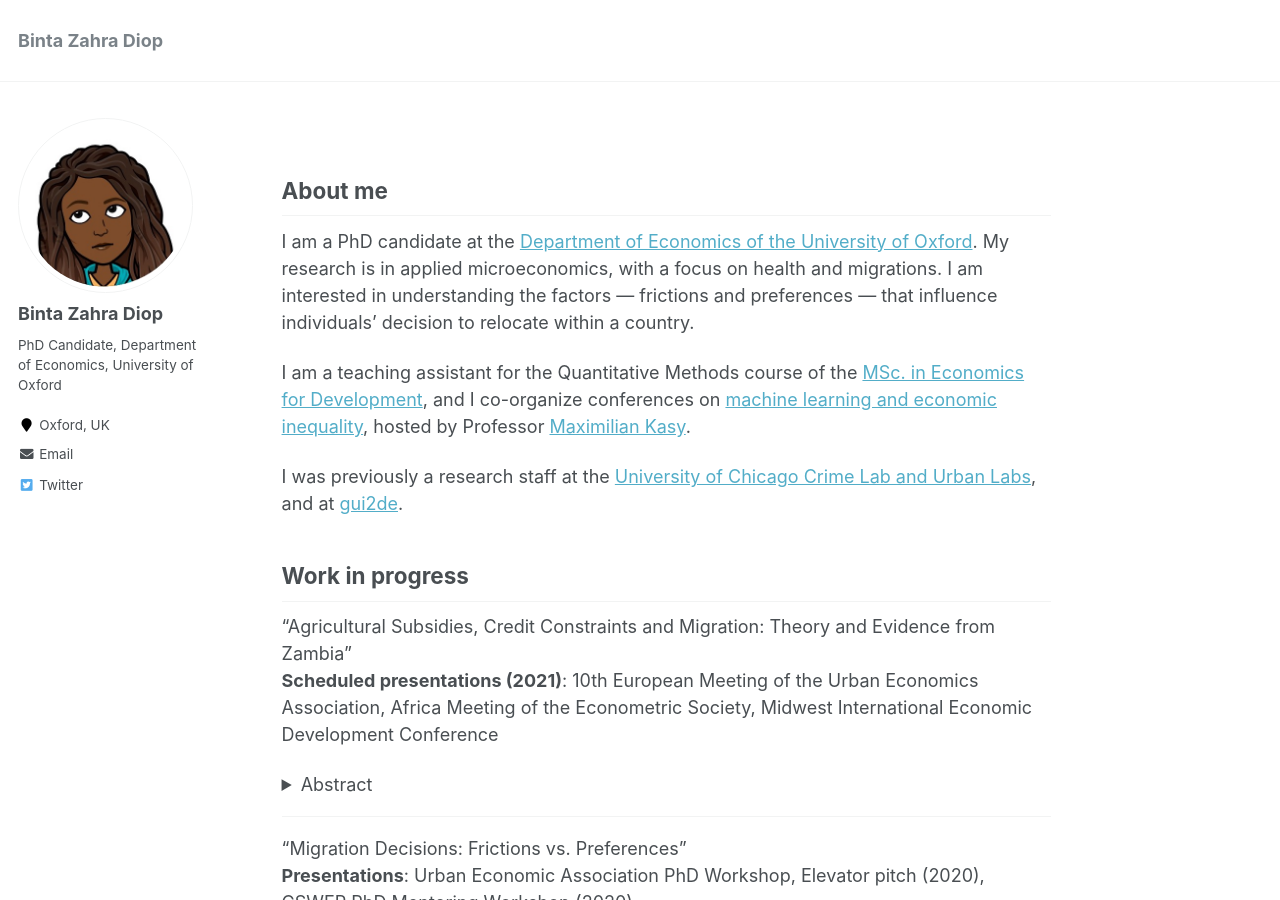
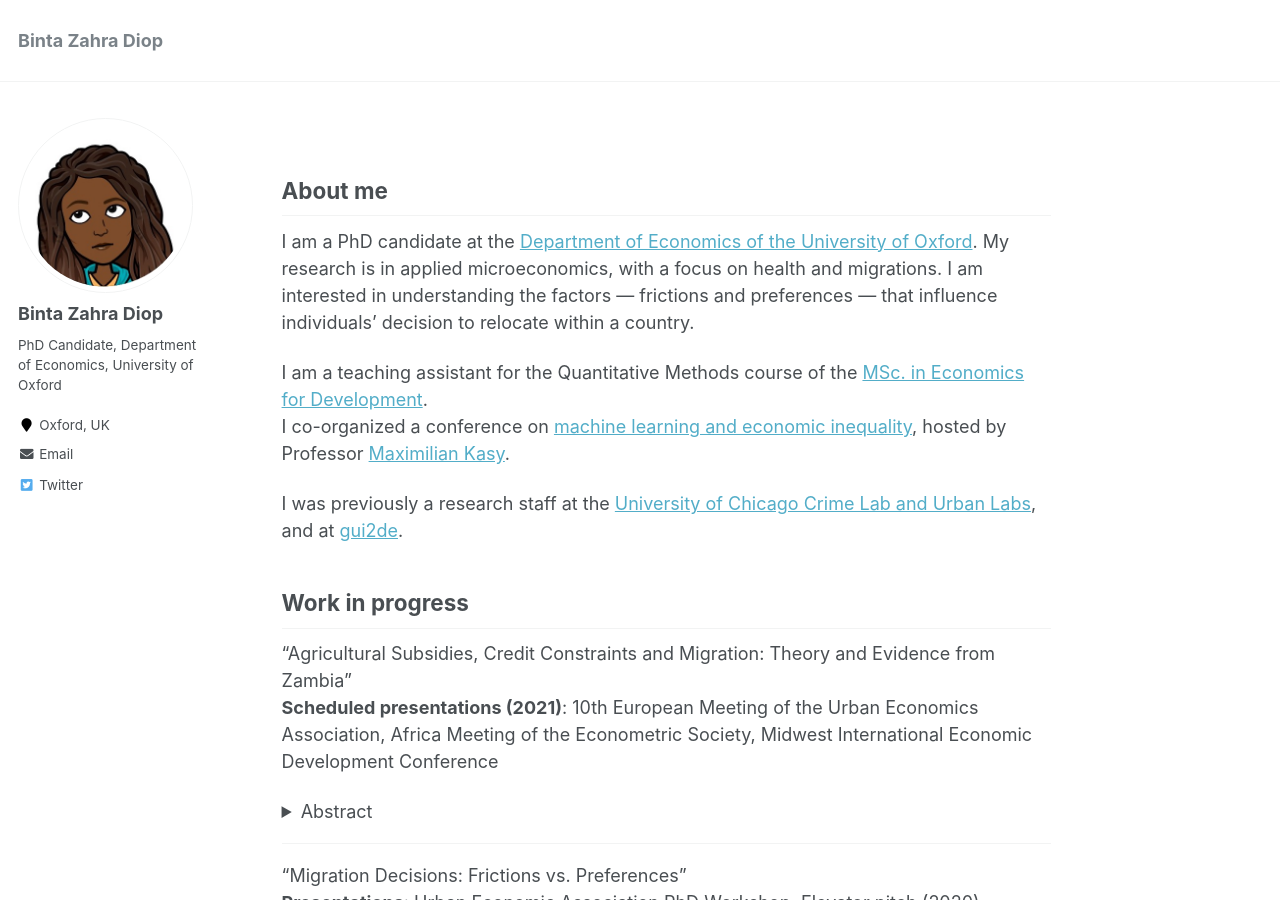
Before and after one commit to bzdiop/bzdiop.github.io, a Jekyll site: the page built from _pages/about.md, in a window 1280 px wide and 900 px high. Built offline with Jekyll 4.4.1, drawn with Linux system fonts in a browser that asks for light colours.

Commit message:
conference on ML and ineq

```diff
--- a/_pages/about.md
+++ b/_pages/about.md
@@ -12,7 +12,8 @@ redirect_from:
 
 I am a PhD candidate at the [Department of Economics of the University of Oxford](https://www.economics.ox.ac.uk/#/). My research is in applied microeconomics, with a focus on health and migrations. I am interested in understanding the factors --- frictions and preferences --- that influence individuals' decision to relocate within a country.
 
-I am a teaching assistant for the Quantitative Methods course of the [MSc. in Economics for Development](https://www.economics.ox.ac.uk/m.sc.-in-economics-for-development#collapse2101516), and I co-organize conferences on [machine learning and economic inequality](https://maxkasy.github.io/home/ML_inequality_conference/), hosted by Professor [Maximilian Kasy](https://maxkasy.github.io/home/).
+I am a teaching assistant for the Quantitative Methods course of the [MSc. in Economics for Development](https://www.economics.ox.ac.uk/m.sc.-in-economics-for-development#collapse2101516).
+I co-organized a conference on [machine learning and economic inequality](https://maxkasy.github.io/home/ML_inequality_conference/), hosted by Professor [Maximilian Kasy](https://maxkasy.github.io/home/).
 
 I was previously a research staff at the [University of Chicago Crime Lab and Urban Labs](https://urbanlabs.uchicago.edu/), and at [gui2de](https://gui2de.georgetown.edu/#). <!-- I hold a Master's Degree from the Paris School of Economics, and a _Licence_ from Université Paris Nanterre.-->
 
```
